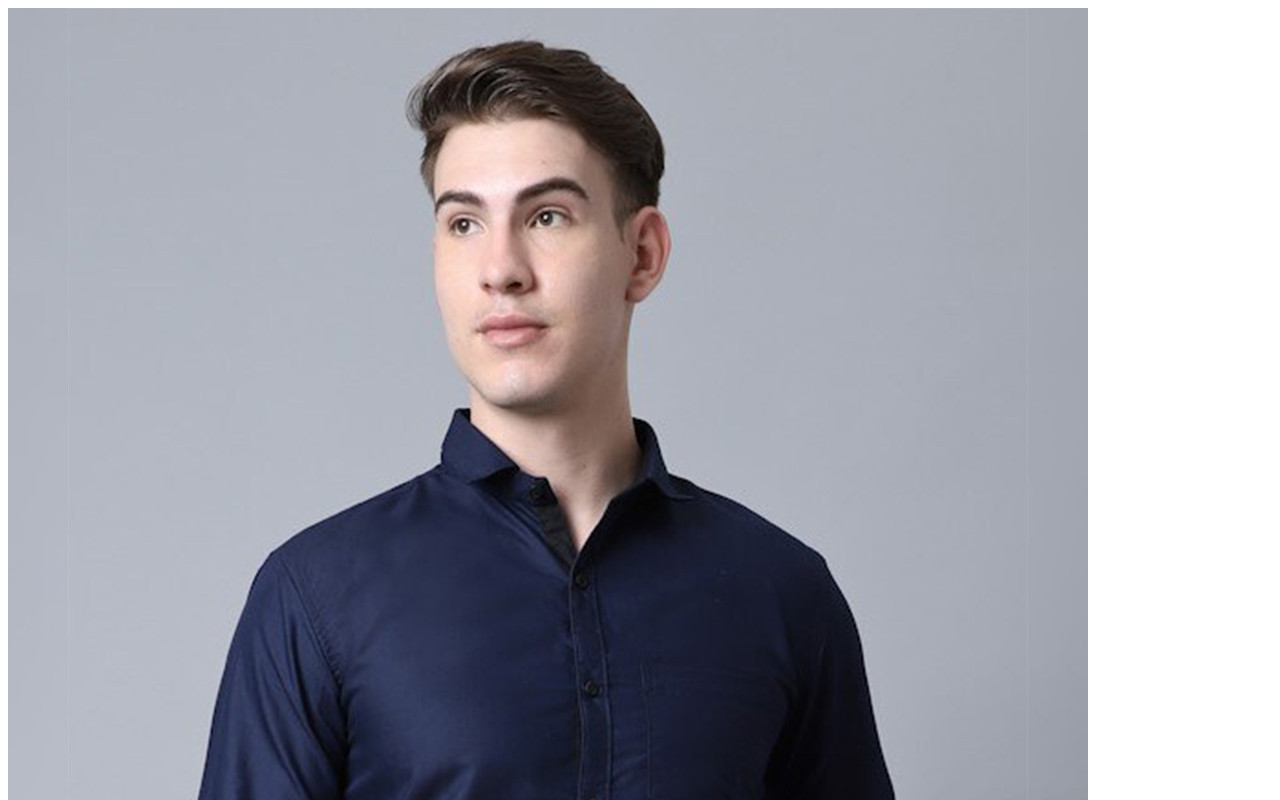
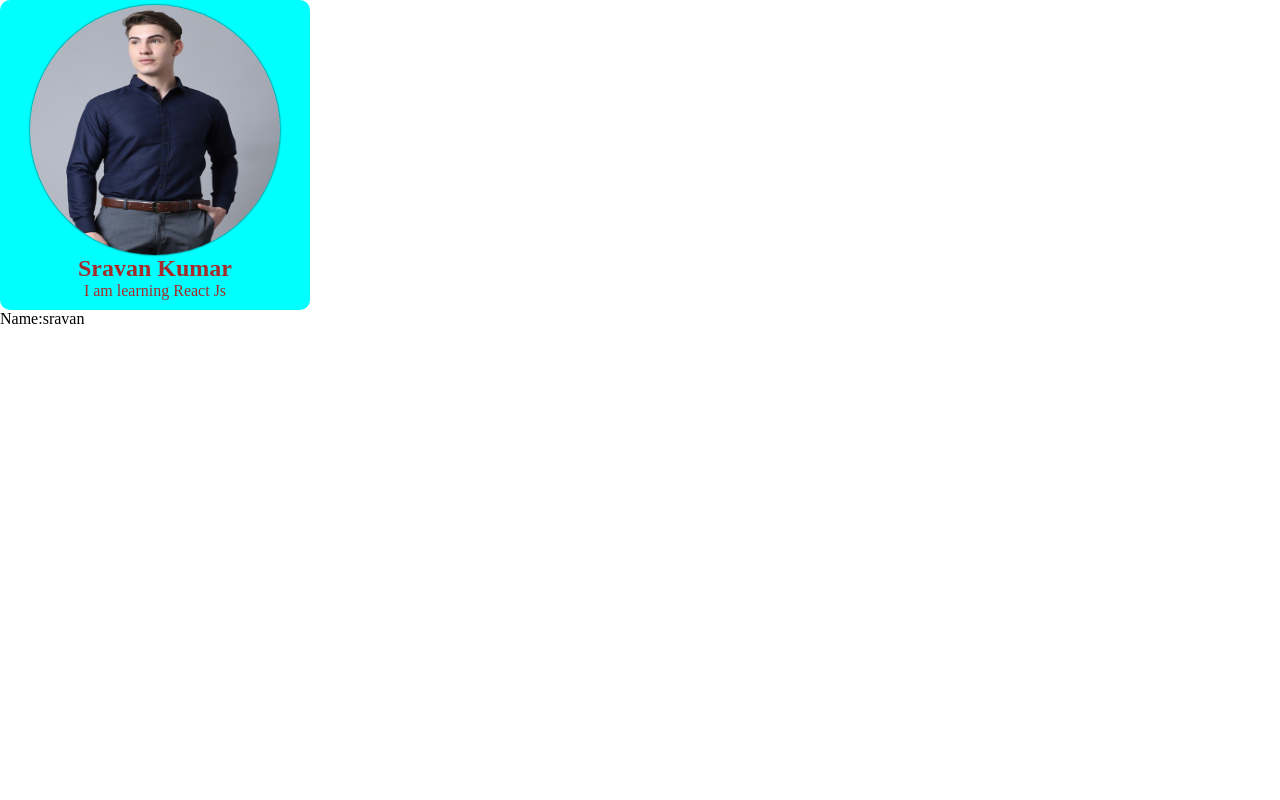
Before and after one commit to PetaSravankumar/React-Projects, a React (Vite) app in the folder learning/: page / in a window 1280 px wide. Shown: the top 800 px of the page. Built offline with nearby package versions, Linux system fonts and the light colour scheme.

Commit message:
Initial commit - React projects

```diff
--- a/learning/src/App.jsx
+++ b/learning/src/App.jsx
@@ -1,9 +1,11 @@
 import React from 'react'
 import Card from './Card'
+import Students from './pages/Students'
 const App = () => {
   return (
     <>
     <Card/>
+    <Students name="sravan" age={21}/>
     </>
   )
 }
--- a/learning/src/Card.jsx
+++ b/learning/src/Card.jsx
@@ -1,5 +1,6 @@
 import React from 'react'
 import profilepic from './assets/shirt.jpg'
+import './styles/card.css'
 const Card = () => {
   return (
     <div className="card">
--- /dev/null
+++ b/learning/src/pages/Students.jsx
@@ -0,0 +1,12 @@
+import React from 'react'
+
+const Students = (props) => {
+  return (
+    <>
+    <p>Name:{props.name}</p>
+
+    </>
+  )
+}
+
+export default Students
--- /dev/null
+++ b/learning/src/styles/card.css
@@ -0,0 +1,24 @@
+*{
+    margin:0;
+    padding: 0;
+}
+.card{
+    width: 300px;
+    height: 300px;
+    background-color: aqua;
+    color: brown;
+    padding: 5px;
+    display: flex;
+    flex-direction: column;
+    align-items: center;
+    border-radius: 10px;
+    border: none;
+
+}
+.card img{
+    width: 250px;
+    height: 250px;
+    align-content: center;
+    box-shadow: 0px 0px 2px black ;
+    border-radius: 50%;
+}
```
